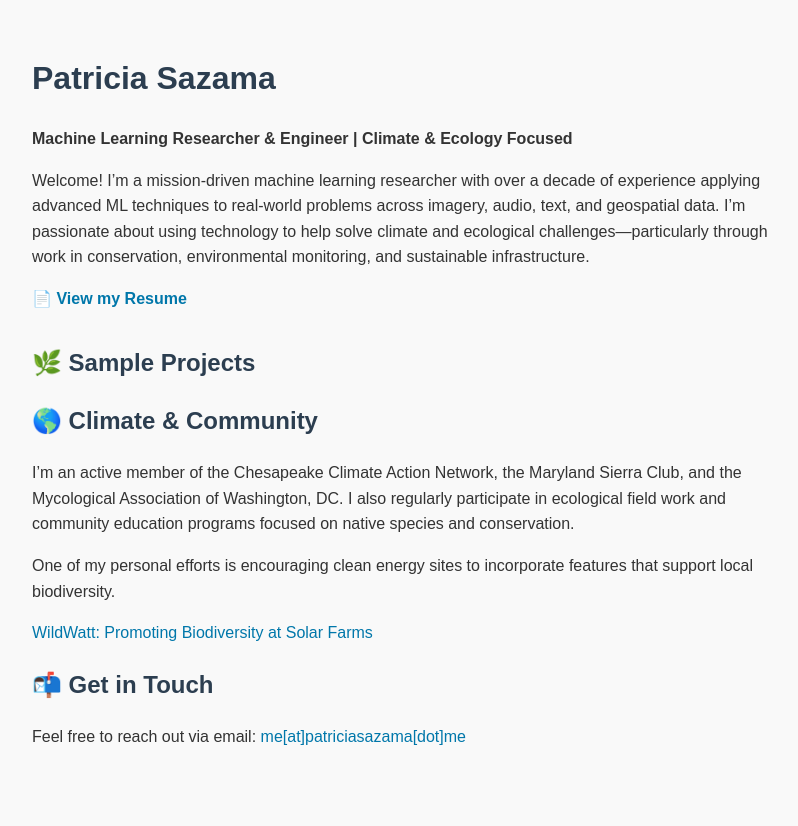
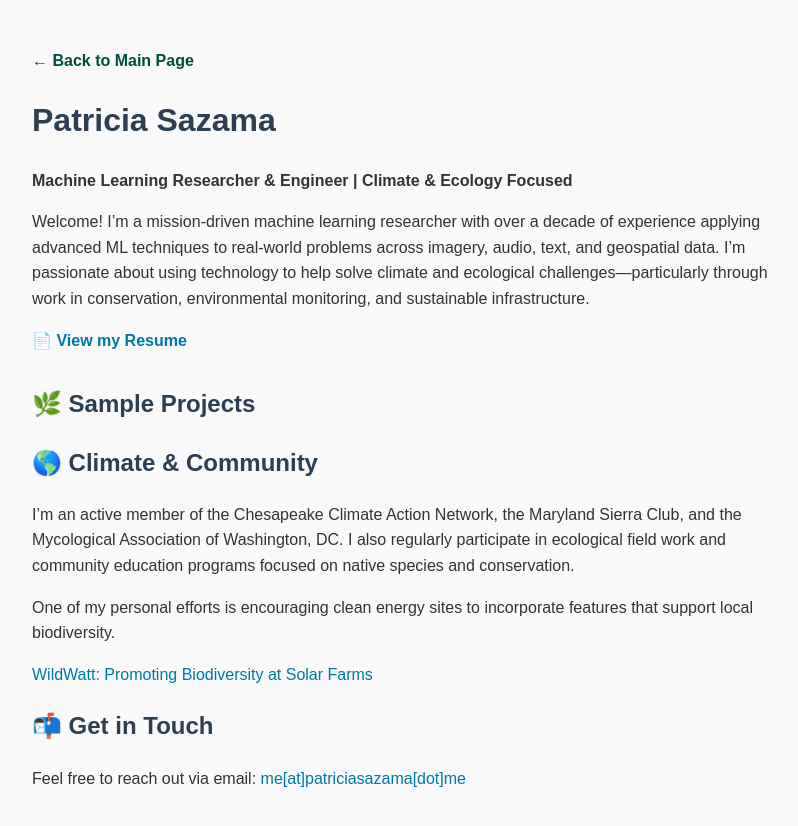
Before and after one commit to psazama/psazama.github.io, a plain HTML site: page index.html in a window 1280 px wide. Shown: the whole page, without its empty margins (233-1031 px from the left). Before the commit the page ends 800 px from the top, so only its background shows below. Drawn offline with Linux system fonts and the light colour scheme.

Commit message:
Update index.html

```diff
--- a/index.html
+++ b/index.html
@@ -34,6 +34,7 @@
   </style>
 </head>
 <body>
+  <p><a href="https://psazama.github.io" style="text-decoration: none; color: #004d40; font-weight: bold;">← Back to Main Page</a></p>
 
   <h1>Patricia Sazama</h1>
   <p><strong>Machine Learning Researcher & Engineer | Climate & Ecology Focused</strong></p>
```
